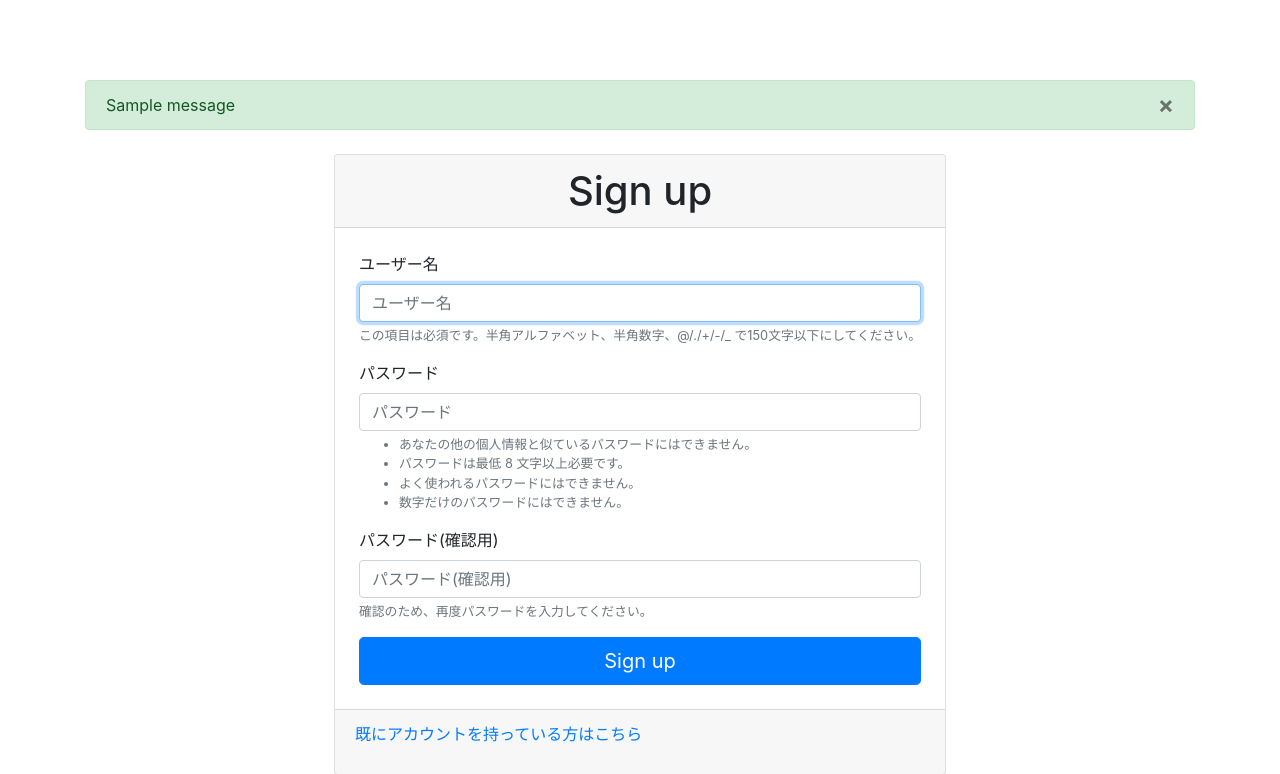
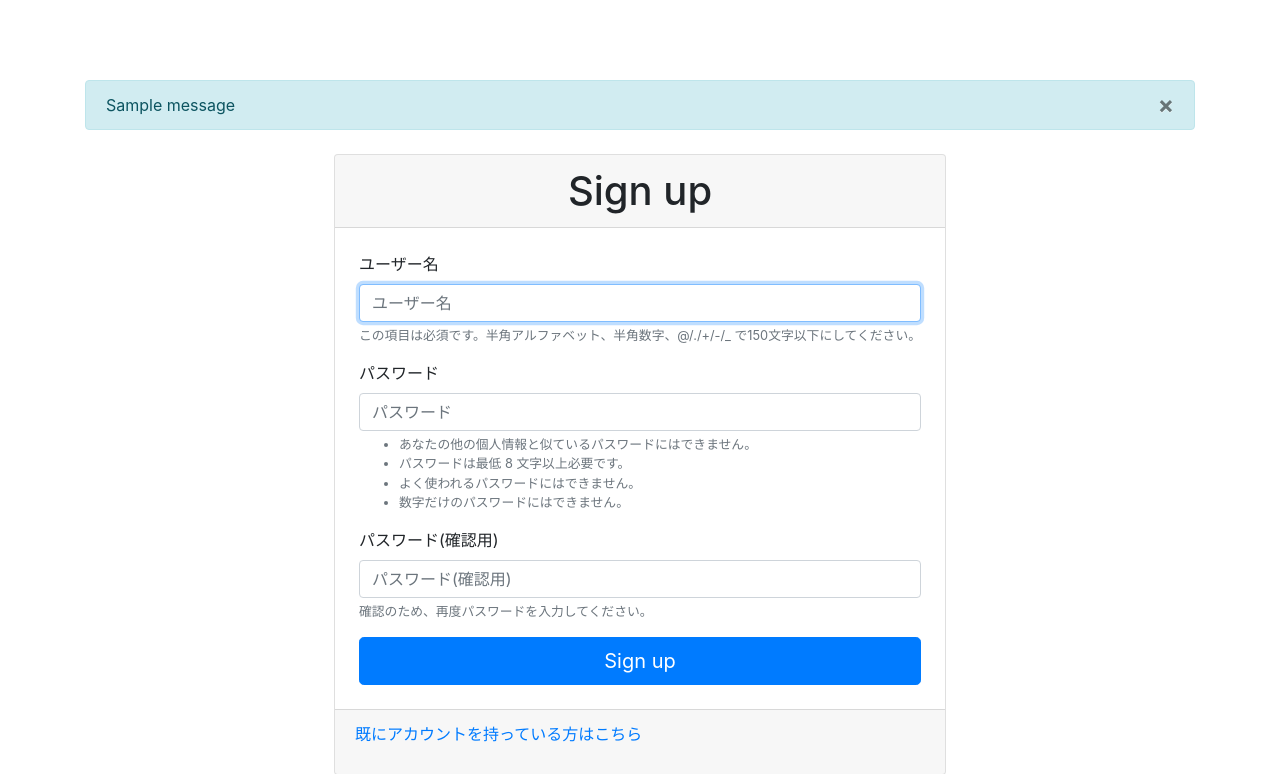
Before and after one commit to NAKKA-K/with-any-zeal, a Django app: page /accounts/signup/ in a window 1280 px wide. Shown: the top 774 px of the page. Run offline with Django 3.2, Linux system fonts and the light colour scheme; tables that the repository leaves empty hold one stand-in row (values such as "Sample post"); one stand-in notice (Sample message) is shown; some libraries are stand-ins or nearby versions.

Commit message:
Fix alert status

```diff
--- a/templates/base.html
+++ b/templates/base.html
@@ -25,12 +25,12 @@
         <div class="container">
             {% if messages %}
                 <div class="messages mt-2">
-                {% for message in messages %}
-                    <div class="alert alert-dismissable alert-{{ message.tags }}" data-alert="alert">
-                        <button type="button" class="close" data-dismiss="alert" aria-hidden="true">&times;</button>
-                        {{ message }}
-                    </div>
-                {% endfor %}
+                    {% for message in messages %}
+                        <div class="alert alert-dismissable alert-info" data-alert="alert">
+                            <button type="button" class="close" data-dismiss="alert" aria-hidden="true">&times;</button>
+                            {{ message }}
+                        </div>
+                    {% endfor %}
                 </div>
             {% endif %}
 
```
